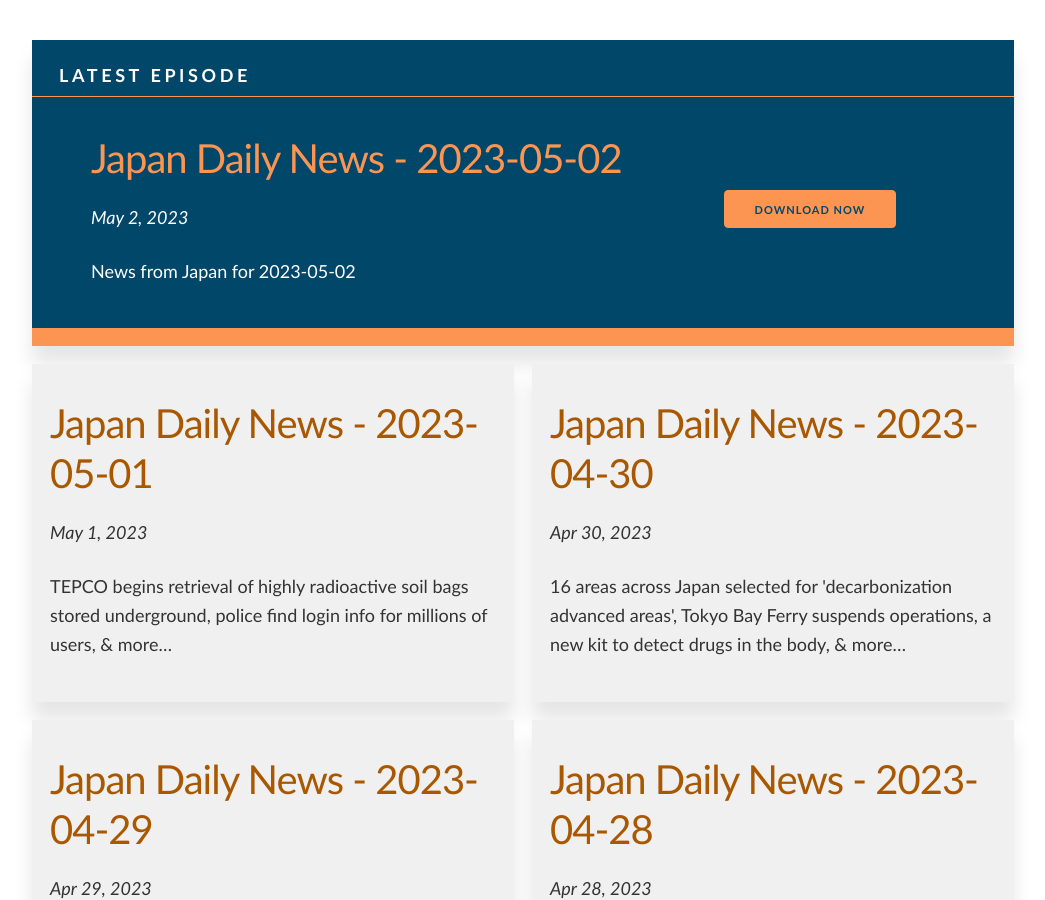
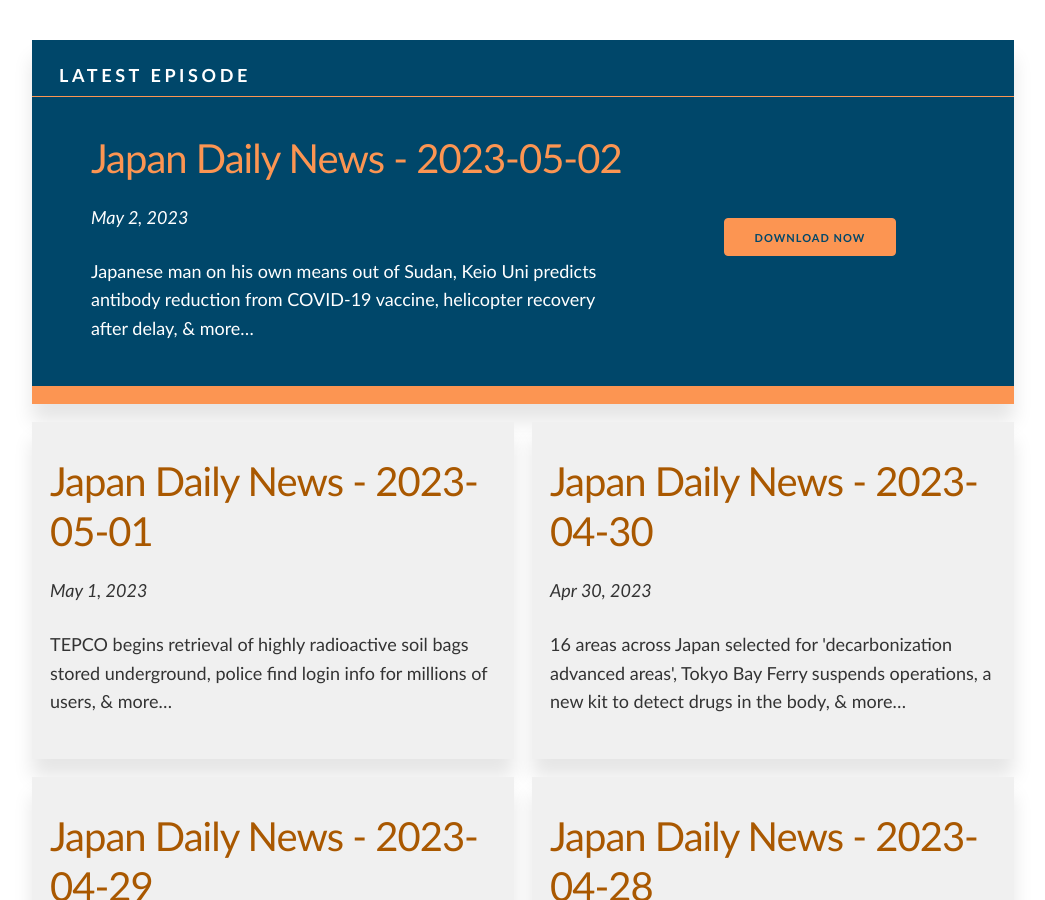
Before and after one commit to tagawa/JapanDailyNews, a Jekyll site: the page built from docs/index.html, in a window 1280 px wide and 900 px high, scrolled down 450 px. Shown: the whole window, without its empty margins (117-1162 px from the left). Built offline with Jekyll 4.4.1, drawn with Linux system fonts in a browser that asks for light colours; comment, search, counter and statistics services are not loaded.

Commit message:
Updated summary

```diff
--- a/docs/_posts/2023-05-02-news.md
+++ b/docs/_posts/2023-05-02-news.md
@@ -3,7 +3,7 @@ layout: post
 title: "Japan Daily News - 2023-05-02"
 date: 2023-05-02 08:02:35 +0900
 file: https://archive.org/download/japandailynews/japandailynews_2023-05-02.mp3
-summary: "News from Japan for 2023-05-02"
+summary: "Japanese man on his own means out of Sudan, Keio Uni predicts antibody reduction from COVID-19 vaccine, helicopter recovery after delay, & more…"
 description: "English news from Japan for May 2nd, 2023."
 duration: "134"
 length: "02:14"
```
